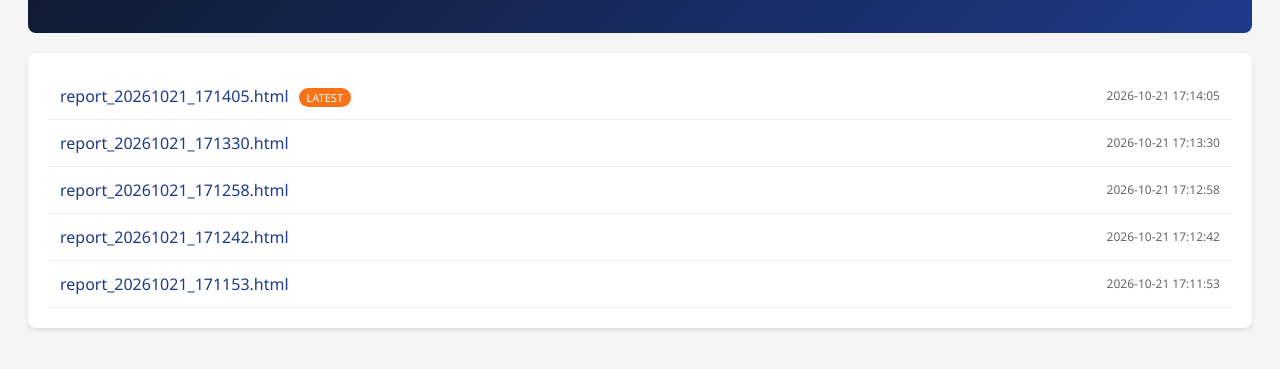
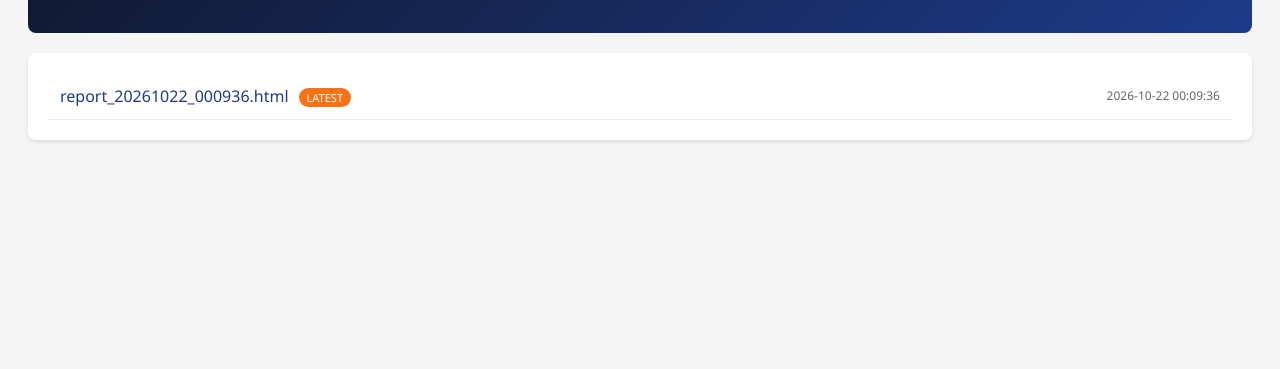
Before and after one commit to vermav27/LearningPlaywrightFundamentals, a website: page custom-report/history.html in a window 1280 px wide. Shown: the part 159-528 px from the top of the page. Drawn offline with Linux system fonts and the light colour scheme.

Commit message:
Point custom report to latest run
Co-authored-by: CommandCodeBot <noreply@commandcode.ai>

```diff
--- a/custom-report/history.html
+++ b/custom-report/history.html
@@ -19,24 +19,8 @@
     <div class="header"><h1>📊 Custom Report History</h1><p>Vineet Verma - Playwright Framework</p></div>
     <div class="report-list">
         <div class="report-item">
-                <a href="report_20261021_171405.html" class="report-link">report_20261021_171405.html<span class="latest-badge">LATEST</span></a>
-                <span class="report-date">2026-10-21 17:14:05</span>
-            </div>
-<div class="report-item">
-                <a href="report_20261021_171330.html" class="report-link">report_20261021_171330.html</a>
-                <span class="report-date">2026-10-21 17:13:30</span>
-            </div>
-<div class="report-item">
-                <a href="report_20261021_171258.html" class="report-link">report_20261021_171258.html</a>
-                <span class="report-date">2026-10-21 17:12:58</span>
-            </div>
-<div class="report-item">
-                <a href="report_20261021_171242.html" class="report-link">report_20261021_171242.html</a>
-                <span class="report-date">2026-10-21 17:12:42</span>
-            </div>
-<div class="report-item">
-                <a href="report_20261021_171153.html" class="report-link">report_20261021_171153.html</a>
-                <span class="report-date">2026-10-21 17:11:53</span>
+                <a href="report_20261022_000936.html" class="report-link">report_20261022_000936.html<span class="latest-badge">LATEST</span></a>
+                <span class="report-date">2026-10-22 00:09:36</span>
             </div>
     </div>
 </body>
```
Also changed, not shown: custom-report/index.html (+2 -2 lines).
